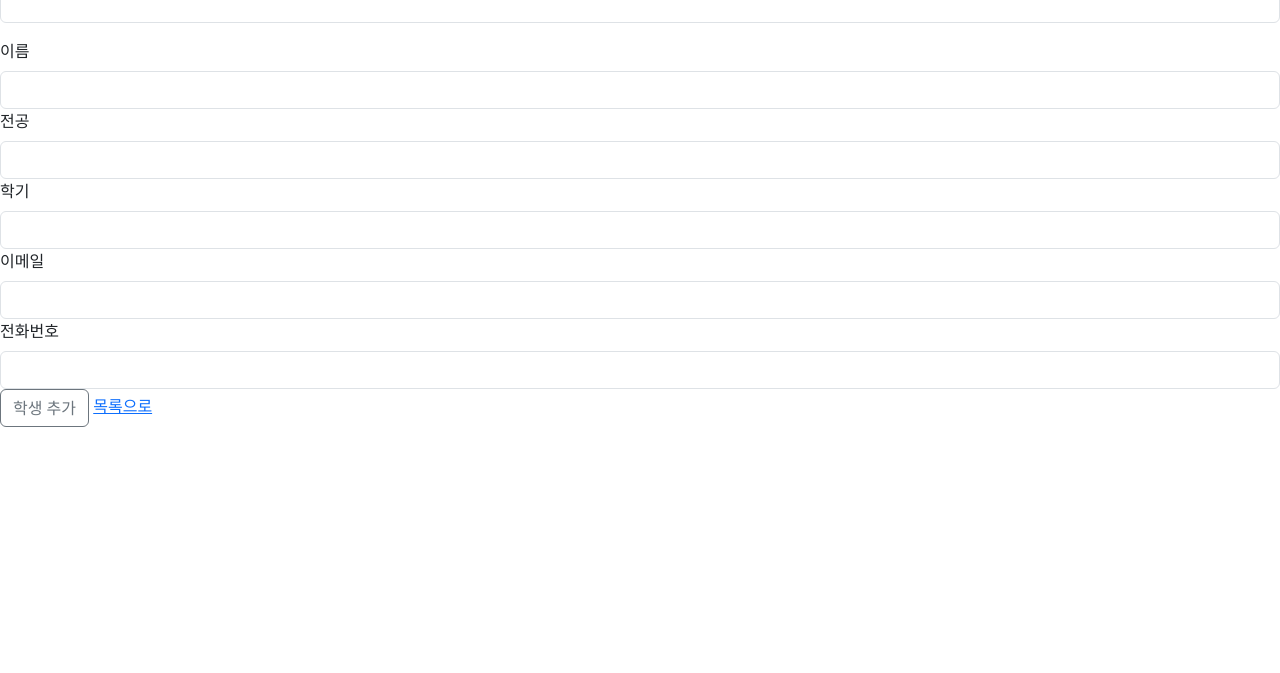
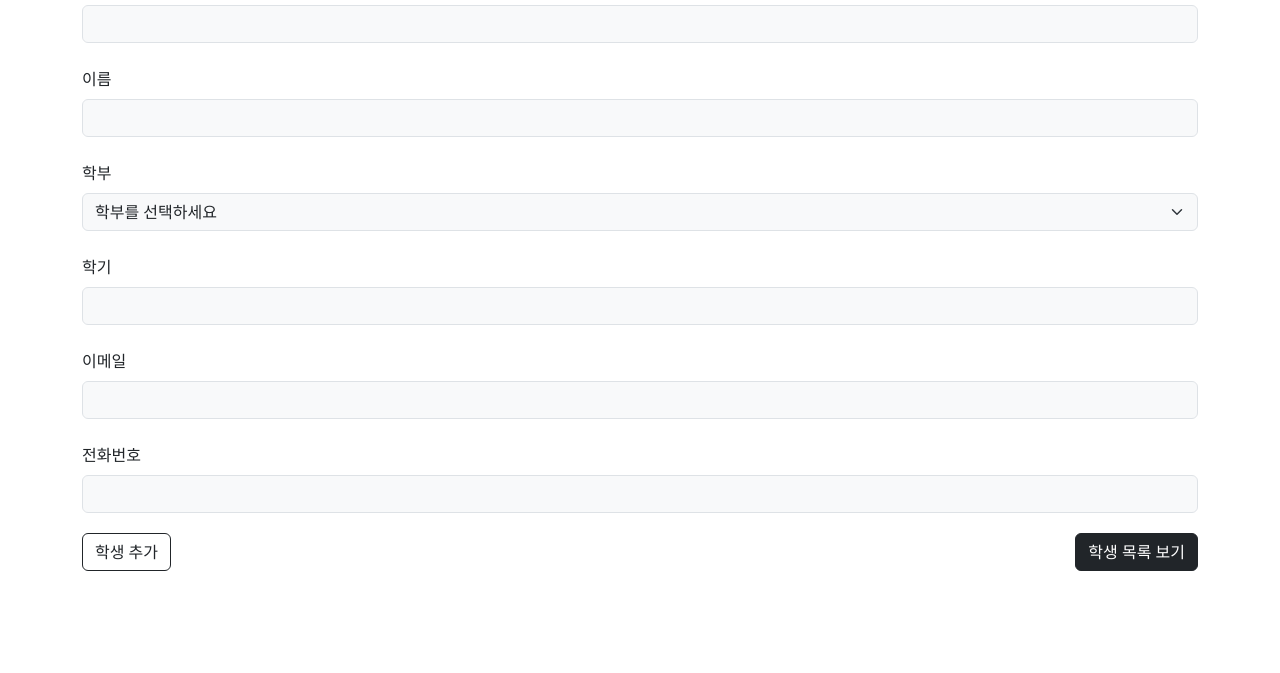
Before and after one commit to Suho-22300253/2026OSS_assign03, a plain HTML site: page add.html in a window 1280 px wide. Shown: the part 127-800 px from the top of the page. Drawn offline with nearby package versions, Linux system fonts and the light colour scheme.

Commit message:
make add.html file

```diff
--- a/add.html
+++ b/add.html
@@ -9,17 +9,19 @@
 
     <link href="https://cdn.jsdelivr.net/npm/bootstrap@5.3.8/dist/css/bootstrap.min.css" rel="stylesheet">
 </head>
-여
+
 
 <body>
 
-    <header>
-        <h1>학생 추가</h1>
+    <header class="py-3 bg-dark text-white">
+        <div class="container">
+            <h1 class="mb-0">학생 추가</h1>
+        </div>
     </header>
 
     <main>
 
-        <form> <!-- 사용자가 입력하는 여러 데이터를 하나의 입력 양식으로 묶는 태그 -->
+        <form class="container py-3"> <!-- 사용자가 입력하는 여러 데이터를 하나의 입력 양식으로 묶는 태그 -->
 
             <!--
                 form-label → label을 Bootstrap Form 스타일로 정리
@@ -27,41 +29,67 @@
                 mb-3 → 각 입력 항목 아래에 margin을 줘서 서로 붙지 않게 함
             -->
 
-            <div class="mb-3">
+            <div class="py-1 mb-3">
                 <label for="studentId" class="form-label">학번</label>
-                <input type="text" id="studentId" class="form-control">
+                <input type="text" id="studentId" class="form-control bg-light">
             </div>
 
 
-            <div class=""mb3>
-                <label for="name" class = "form-label">이름</label>
+            <div class="py-1 mb-3">
+                <label for="name" class="form-label">이름</label>
                 <!--for이 없으면 label과 특정 input이 명시적으로 연결되지 않음 for 가 있을 경우 학번을 클릭해도 입력창에 커서가 들어감-->
-                <input type="text" id="name" class ="form-control">
+                <input type="text" id="name" class="form-control bg-light">
             </div>
 
-            <div class=""mb3>
-                <label for="major" class = "form-label">전공</label>
-                <input type="text" id="major" class = "form-control">
+            <div class="py-1 mb-3">
+                <label for="department" class="form-label">학부</label>
+
+                <select id="department" class="form-select bg-light"> <!--Bootstrap이 제공하는 select 디자인-->
+                    <option value="" selected disabled>학부를 선택하세요</option>
+                    <option value="global">글로벌리더십</option>
+                    <option value="language">국제어문</option>
+                    <option value="business">경영경제</option>
+                    <option value="law">법학부</option>
+                    <option value="communication">커뮤니케이션</option>
+                    <option value="counseling">상담심리사회복지</option>
+                    <option value="life-science">생명과학</option>
+                    <option value="spatial-environment">공간환경시스템</option>
+                    <option value="ai-computer-electronics">AI컴퓨터전자</option>
+                    <option value="contents-design">콘텐츠융합디자인</option>
+                    <option value="mechanical-control">기계제어</option>
+                    <option value="language-education">언어교육원</option>
+                    <option value="creative-education">창의융합교육원</option>
+                    <option value="ict">ICT창업학부</option>
+                    <option value="ai-education">AI융합교육원</option>
+                    <option value="ai-convergence">AI융합학부(신설)</option>
+                </select>
             </div>
 
-            <div class=""mb3>
-                <label for="semester" class ="form-label">학기</label>
-                <input type="number" id="semester" class = "form-control">
+            <div class="py-1 mb-3">
+                <label for="semester" class="form-label">학기</label>
+                <input type="number" id="semester" class="form-control  bg-light">
             </div>
 
-            <div class=""mb3>
-                <label for="email" class ="form-label">이메일</label>
-                <input type="email" id="email" class = "form-control">
+            <div class="py-1 mb-3">
+                <label for="email" class="form-label">이메일</label>
+                <input type="email" id="email" class="form-control bg-light">
             </div>
 
-            <div class=""mb3>
-                <label for="phone" class ="form-label">전화번호</label>
-                <input type="tel" id="phone" class = "form-control">
+            <div class="py-1 mb-3">
+                <label for="phone" class="form-label">전화번호</label>
+                <input type="tel" id="phone" class="form-control  bg-light">
             </div>
 
-            <button type="submit" class = "btn btn-outline-secondary">학생 추가</button>
 
-            <a href="index.html">목록으로</a>
+            <div class="d-flex justify-content-between align-items-center">
+
+                <button type="submit" class="btn btn btn-outline-dark">학생 추가</button>
+
+                <a href="index.html" class="btn btn-dark">학생 목록 보기</a>
+                <!--btn에 기본적으로 hover가 들어가 있어 마우스가 위로 올라가면 색깔이 바뀜-->
+                <!--div는 block으로 -->
+
+            </div>
 
         </form>
 
```
Also changed, not shown: index.html (+1 -1 lines).
